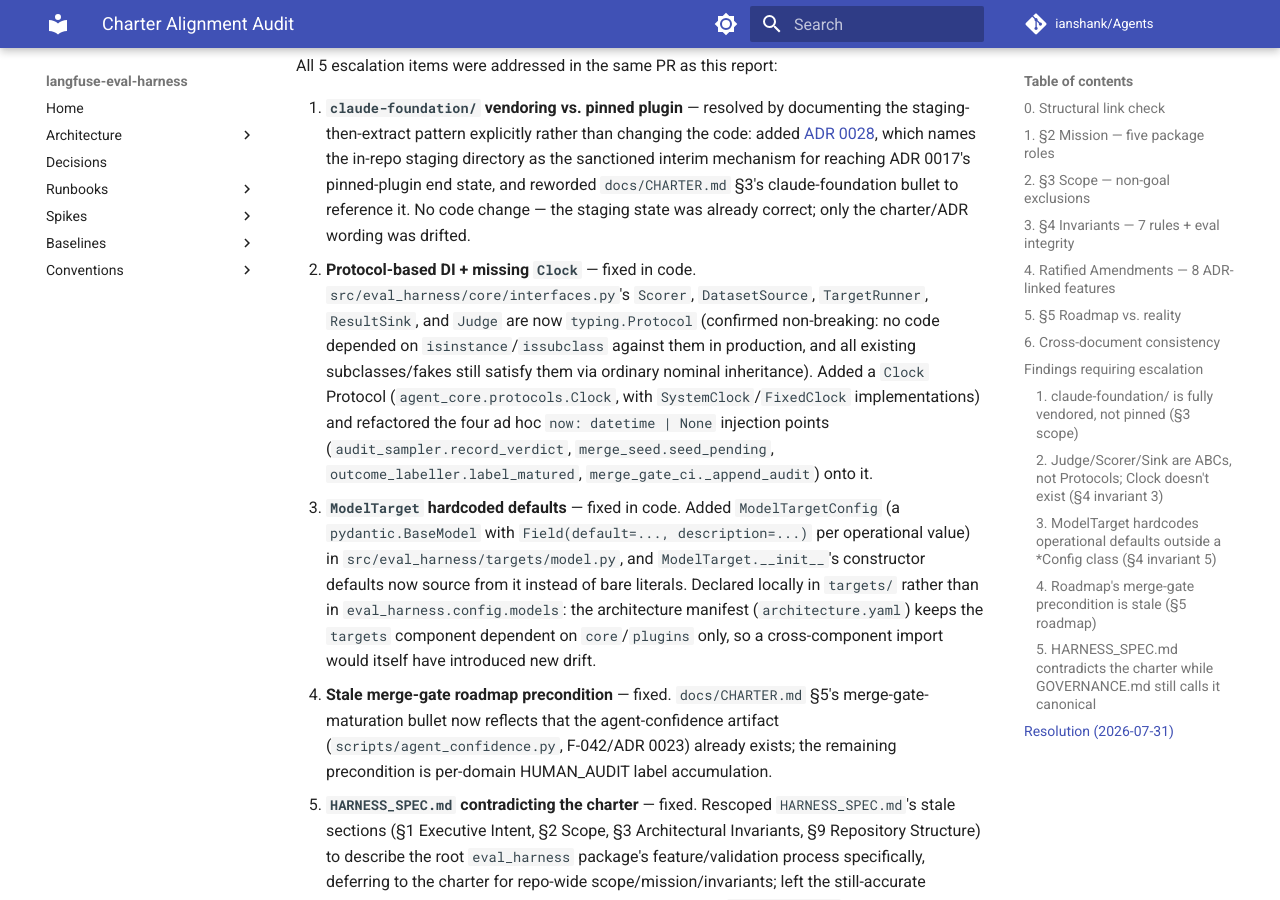
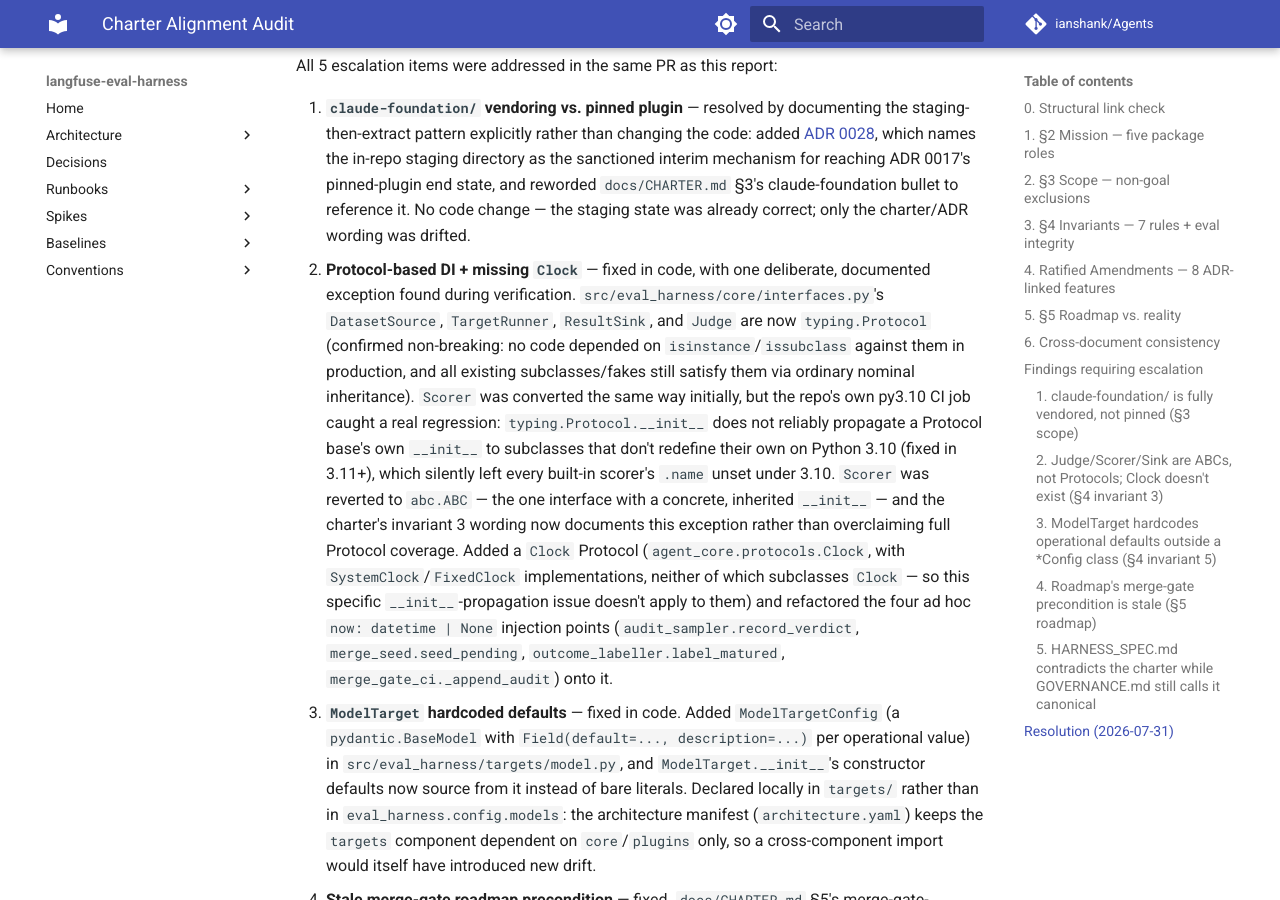
Before and after one commit to ianshank/Agents, an MkDocs documentation site: the page built from docs/CHARTER_ALIGNMENT_AUDIT.md, in a window 1280 px wide and 900 px high, scrolled down 7448 px. Built offline with MkDocs 1.6.1 and Material for MkDocs 9.7.7, drawn with Linux system fonts in a browser that asks for light colours; comment, search, counter and statistics services are not loaded.

Commit message:
fix: py3.10 CI regressions from the Protocol conversion
CI caught two real cross-version issues in the previous commit, both now
fixed and verified under Python 3.10, 3.11 (matrix), and 3.12 locally:

- scripts/check_charter_invariants.py used tomllib (3.11+ stdlib), but this
  repo's CI matrix includes 3.10. Replaced the two tomllib.loads() call sites
  with a small section-scoped regex helper instead of adding a tomli backport
  dependency.

- Converting Scorer to typing.Protocol broke every built-in scorer's `.name`
  attribute under Python 3.10: Protocol.__init__ does not reliably propagate
  a Protocol base's own __init__ to subclasses that don't redefine their own
  on 3.10 (fixed in 3.11+). Reverted Scorer specifically back to abc.ABC --
  it's the only one of the five interfaces with a concrete inherited
  __init__; DatasetSource/TargetRunner/ResultSink/Judge (method-only, no
  custom __init__) are unaffected and stay Protocol. Updated the charter's
  invariant 3 wording, check_charter_invariants.py's conformance check, and
  the audit report's Resolution section to document this exception instead
  of overclaiming full Protocol coverage.

Co-Authored-By: Claude Sonnet 5 <noreply@anthropic.com>
Claude-Session: https://claude.ai/code/session_01UMpUQergJCZ4Ub7vzvK2Vw

```diff
--- a/docs/CHARTER_ALIGNMENT_AUDIT.md
+++ b/docs/CHARTER_ALIGNMENT_AUDIT.md
@@ -181,14 +181,22 @@ All 5 escalation items were addressed in the same PR as this report:
    pinned-plugin end state, and reworded `docs/CHARTER.md` §3's claude-foundation bullet
    to reference it. No code change — the staging state was already correct; only the
    charter/ADR wording was drifted.
-2. **Protocol-based DI + missing `Clock`** — fixed in code. `src/eval_harness/core/interfaces.py`'s
-   `Scorer`, `DatasetSource`, `TargetRunner`, `ResultSink`, and `Judge` are now
-   `typing.Protocol` (confirmed non-breaking: no code depended on `isinstance`/`issubclass`
-   against them in production, and all existing subclasses/fakes still satisfy them via
-   ordinary nominal inheritance). Added a `Clock` Protocol (`agent_core.protocols.Clock`,
-   with `SystemClock`/`FixedClock` implementations) and refactored the four ad hoc
-   `now: datetime | None` injection points (`audit_sampler.record_verdict`,
-   `merge_seed.seed_pending`, `outcome_labeller.label_matured`,
+2. **Protocol-based DI + missing `Clock`** — fixed in code, with one deliberate, documented
+   exception found during verification. `src/eval_harness/core/interfaces.py`'s
+   `DatasetSource`, `TargetRunner`, `ResultSink`, and `Judge` are now `typing.Protocol`
+   (confirmed non-breaking: no code depended on `isinstance`/`issubclass` against them in
+   production, and all existing subclasses/fakes still satisfy them via ordinary nominal
+   inheritance). `Scorer` was converted the same way initially, but the repo's own py3.10 CI
+   job caught a real regression: `typing.Protocol.__init__` does not reliably propagate a
+   Protocol base's own `__init__` to subclasses that don't redefine their own on Python 3.10
+   (fixed in 3.11+), which silently left every built-in scorer's `.name` unset under 3.10.
+   `Scorer` was reverted to `abc.ABC` — the one interface with a concrete, inherited
+   `__init__` — and the charter's invariant 3 wording now documents this exception rather
+   than overclaiming full Protocol coverage. Added a `Clock` Protocol
+   (`agent_core.protocols.Clock`, with `SystemClock`/`FixedClock` implementations, neither of
+   which subclasses `Clock` — so this specific `__init__`-propagation issue doesn't apply to
+   them) and refactored the four ad hoc `now: datetime | None` injection points
+   (`audit_sampler.record_verdict`, `merge_seed.seed_pending`, `outcome_labeller.label_matured`,
    `merge_gate_ci._append_audit`) onto it.
 3. **`ModelTarget` hardcoded defaults** — fixed in code. Added `ModelTargetConfig` (a
    `pydantic.BaseModel` with `Field(default=..., description=...)` per operational value)
```
Also changed, not shown: CHANGELOG.md (+5 -1 lines), docs/CHARTER.md (+9 -3 lines), 4 other files.
